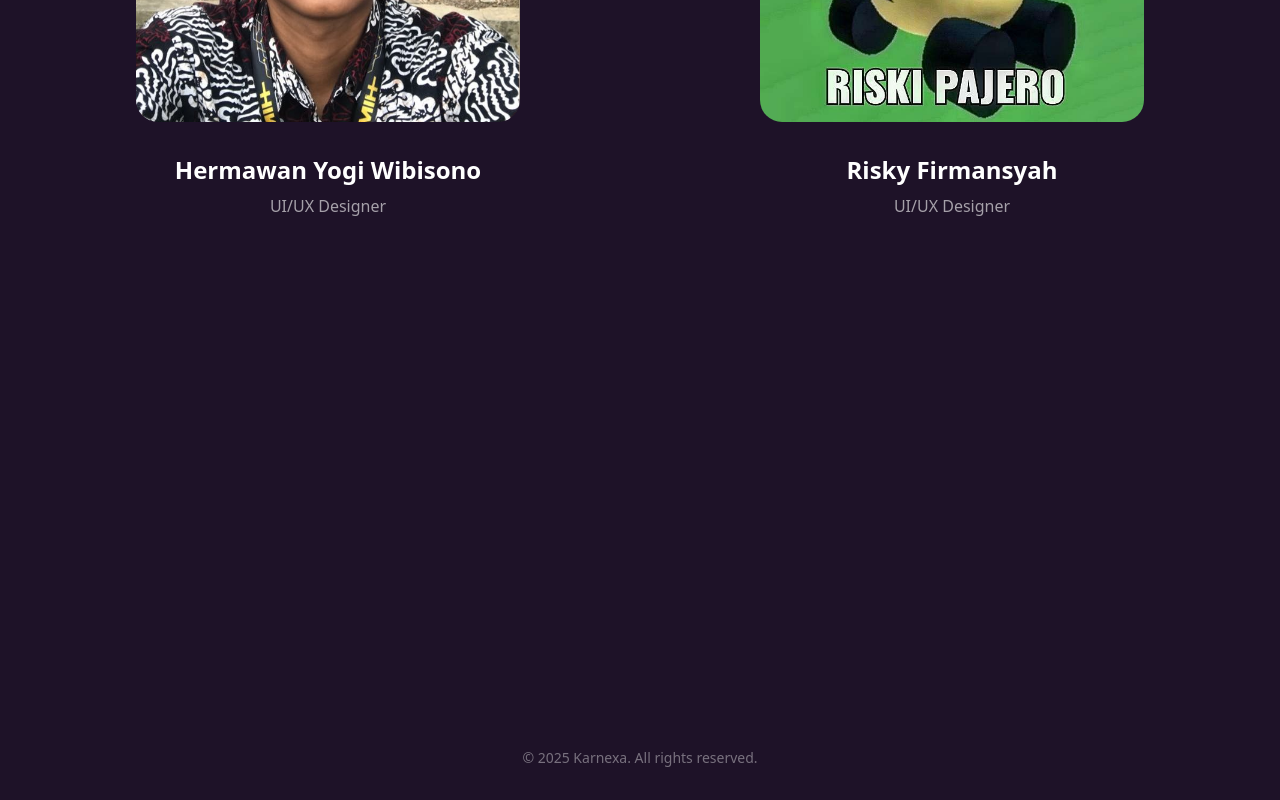
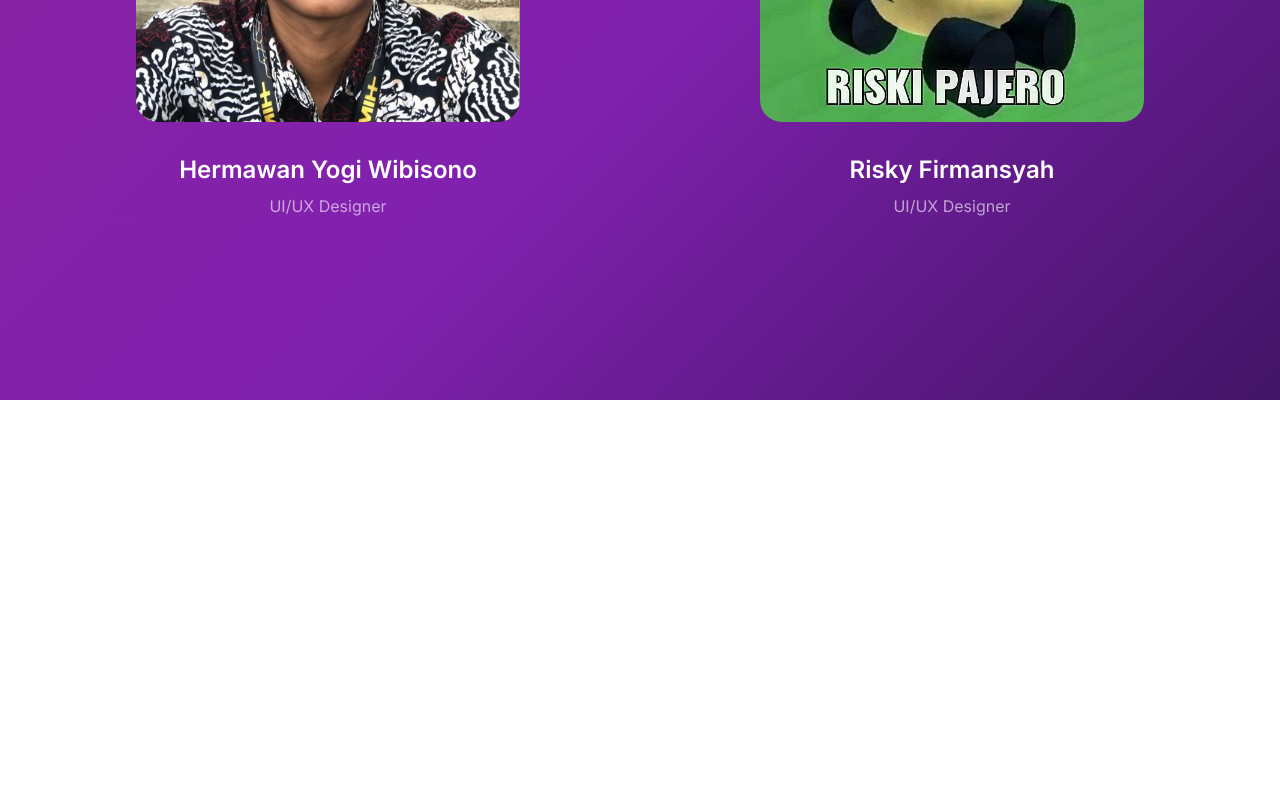
Before and after one commit to Bramahimm/Karnexa, a Next.js app: page / in a window 1280 px wide. Shown: the part 2576-3376 px from the top of the page. After the commit the page ends 2976 px from the top, so only its background shows below. Built offline with nearby package versions, Linux system fonts and the light colour scheme; some icons are missing.

Commit message:
gradient backgrond

```diff
--- a/src/app/globals.css
+++ b/src/app/globals.css
@@ -47,7 +47,7 @@
 }
 
 @theme {
-  --color-background: #1E1228;
+  --color-background: #1e1228;
   --color-foreground: #ffffff;
 
   --color-accent-primary: #00f0ff;
@@ -64,7 +64,7 @@
   --color-karnexa-purple: #8121af;
   --color-karnexa-magenta: #89229d;
   --color-karnexa-void: #3c1360;
-  --color-karnexa-pink: #AA0AAD;
+  --color-karnexa-pink: #aa0aad;
 }
 
 :root {
@@ -142,6 +142,16 @@
     cursor: none !important;
   }
   body {
-    @apply bg-background text-foreground;
+    background: linear-gradient(
+      135deg,
+      var(--color-karnexa-deep) 20%,
+      var(--color-karnexa-magenta) 30%,
+      var(--color-karnexa-purple) 45%,
+      var(--color-karnexa-void) 60%,
+      var(--color-karnexa-pink) 100%
+    );
+    background-size: 100% 200%;
+    background-attachment: scroll;
+    @apply min-h-screen antialiased text-white;
   }
 }
--- a/src/app/layout.tsx
+++ b/src/app/layout.tsx
@@ -22,11 +22,11 @@ export default function RootLayout({
   children: React.ReactNode;
 }) {
   return (
-    <html lang="en">
+    <html lang="en" className="dark">
       <head>
         <link rel="icon" type="image/x-icon" href="karnexa.ico"/>
       </head>
-      <body>
+      <body className={`${inter.className} `}>
         <AnimationProvider>
           <CursorProvider>
             <SceneWrapper />
--- a/src/app/page.tsx
+++ b/src/app/page.tsx
@@ -22,11 +22,6 @@ export default function Home() {
         </div>
       </section>
       <TeamSection />
-      <footer className="h-[50vh] w-full flex items-center justify-center relative overflow-hidden">
-        <div className="absolute bottom-8 left-1/2 -translate-x-1/2 text-center">
-          <p className="text-white/40 text-sm">© 2025 Karnexa. All rights reserved.</p>
-        </div>
-      </footer>
     </main>
   );
 }
```
